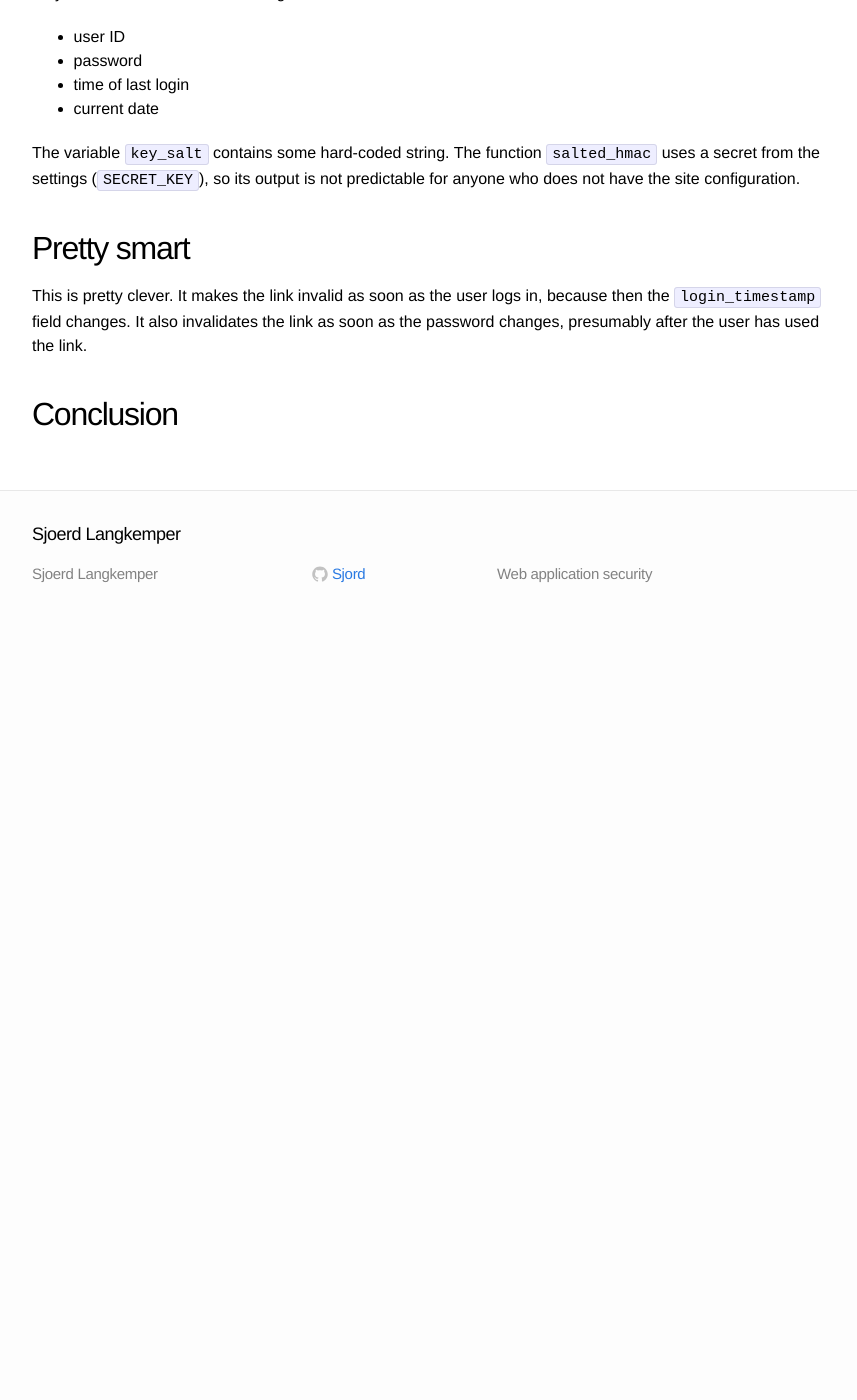
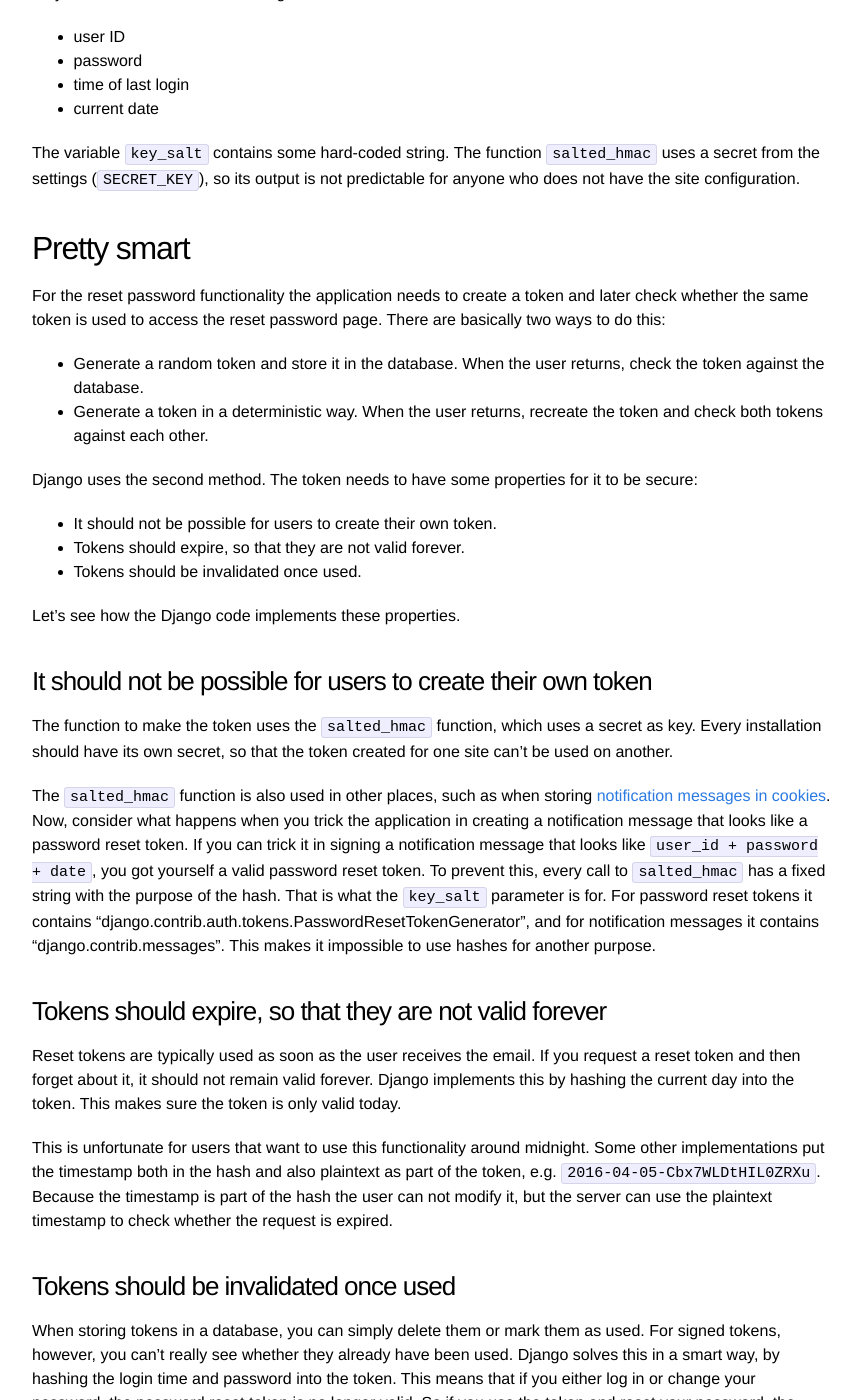
Before and after one commit to Sjord/Sjord.github.io, a Jekyll site: the page built from _posts/2016-03-13-django-users2-token-easily-predictable.md, in a window 1280 px wide and 1400 px high, scrolled down 1145 px. Shown: the whole window, without its empty margins (208-1065 px from the left). Built offline with Jekyll 4.4.1, drawn with Linux system fonts in a browser that asks for light colours; before the commit the page ends 1775 px from its top, so only the background shows below that; some of the changed text lies outside the part shown.

Commit message:
Elaborated Django token post

```diff
--- a/_posts/2016-03-13-django-users2-token-easily-predictable.md
+++ b/_posts/2016-03-13-django-users2-token-easily-predictable.md
@@ -5,7 +5,7 @@ thumbnail: snowflake-240.jpg
 date: 2016-03-13
 ---
 
-Django enables users to reset their password a token that is emailed to the user. This mechanism contains some smart features. so let's look at how it works.
+Django enables users to reset their password with a token that is emailed to the user. This mechanism contains some smart features. so let's look at how it works.
 
 ## Django's token generator
 
@@ -41,7 +41,7 @@ The [implementation](https://github.com/django/django/blob/master/django/contrib
             six.text_type(login_timestamp) + six.text_type(timestamp)
         )
 
-As you can see it uses the following items for the hash:
+As you can see it uses the following items for the HMAC:
 
 * user ID
 * password
@@ -52,6 +52,37 @@ The variable `key_salt` contains some hard-coded string. The function `salted_hm
 
 ## Pretty smart
 
-This is pretty clever. It makes the link invalid as soon as the user logs in, because then the `login_timestamp` field changes. It also invalidates the link as soon as the password changes, presumably after the user has used the link.
+For the reset password functionality the application needs to create a token and later check whether the same token is used to access the reset password page. There are basically two ways to do this:
+
+* Generate a random token and store it in the database. When the user returns, check the token against the database.
+* Generate a token in a deterministic way. When the user returns, recreate the token and check both tokens against each other.
+
+Django uses the second method. The token needs to have some properties for it to be secure:
+
+* It should not be possible for users to create their own token.
+* Tokens should expire, so that they are not valid forever.
+* Tokens should be invalidated once used.
+
+Let's see how the Django code implements these properties.
+
+### It should not be possible for users to create their own token
+
+The function to make the token uses the `salted_hmac` function, which uses a secret as key. Every installation should have its own secret, so that the token created for one site can't be used on another.
+
+The `salted_hmac` function is also used in other places, such as when storing [notification messages in cookies](https://github.com/django/django/blob/master/django/contrib/messages/storage/cookie.py#L128). Now, consider what happens when you trick the application in creating a notification message that looks like a password reset token. If you can trick it in signing a notification message that looks like `user_id +  password + date`, you got yourself a valid password reset token. To prevent this, every call to `salted_hmac` has a fixed string with the purpose of the hash. That is what the `key_salt` parameter is for. For password reset tokens it contains "django.contrib.auth.tokens.PasswordResetTokenGenerator", and for notification messages it contains "django.contrib.messages". This makes it impossible to use hashes for another purpose.
+
+### Tokens should expire, so that they are not valid forever
+
+Reset tokens are typically used as soon as the user receives the email. If you request a reset token and then forget about it, it should not remain valid forever. Django implements this by hashing the current day into the token. This makes sure the token is only valid today.
+
+This is unfortunate for users that want to use this functionality around midnight. Some other implementations put the timestamp both in the hash and also plaintext as part of the token, e.g. `2016-04-05-Cbx7WLDtHIL0ZRXu`. Because the timestamp is part of the hash the user can not modify it, but the server can use the plaintext timestamp to check whether the request is expired.
+
+### Tokens should be invalidated once used
+
+When storing tokens in a database, you can simply delete them or mark them as used. For signed tokens, however, you can't really see whether they already have been used. Django solves this in a smart way, by hashing the login time and password into the token. This means that if you either log in or change your password, the password reset token is no longer valid. So if you use the token and reset your password, the token is invalidated. If you remembered your password after all and log in, the token is also no longer valid.
 
 ## Conclusion
+
+We've looked at Django's reset password tokens. These are not stored in the database and are made with a HMAC of user properties. The HMAC's properties makes the reset tokens have the correct behavior. It makes the link invalid as soon as the user logs in, because then the `login_timestamp` field changes. It also invalidates the link as soon as the password changes, presumably after the user has used the link.
+
+As you can see this method is elegant, but also pretty complex compared to storing a random token in the database. I would not recommend anyone to implement this scheme themselves. That said, Django's solution seems secure and elegant.
```
